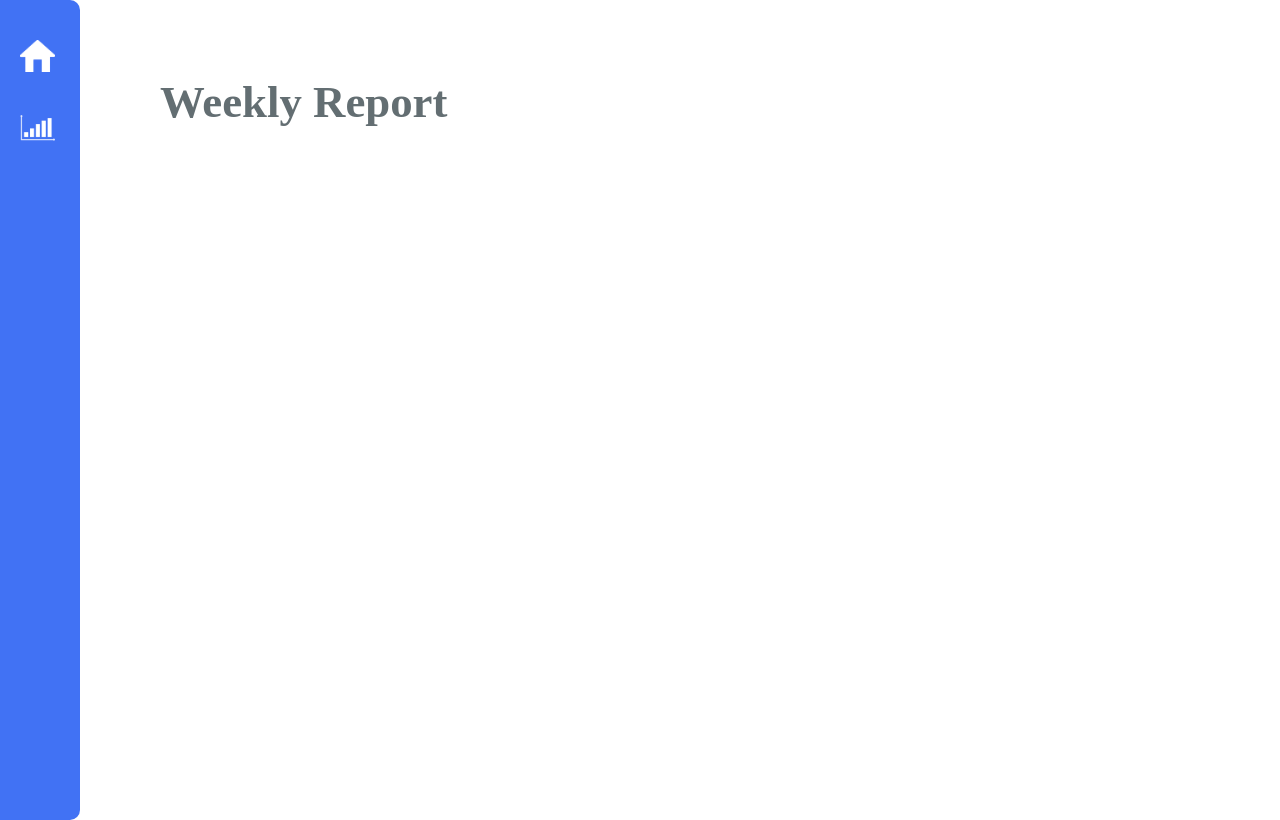
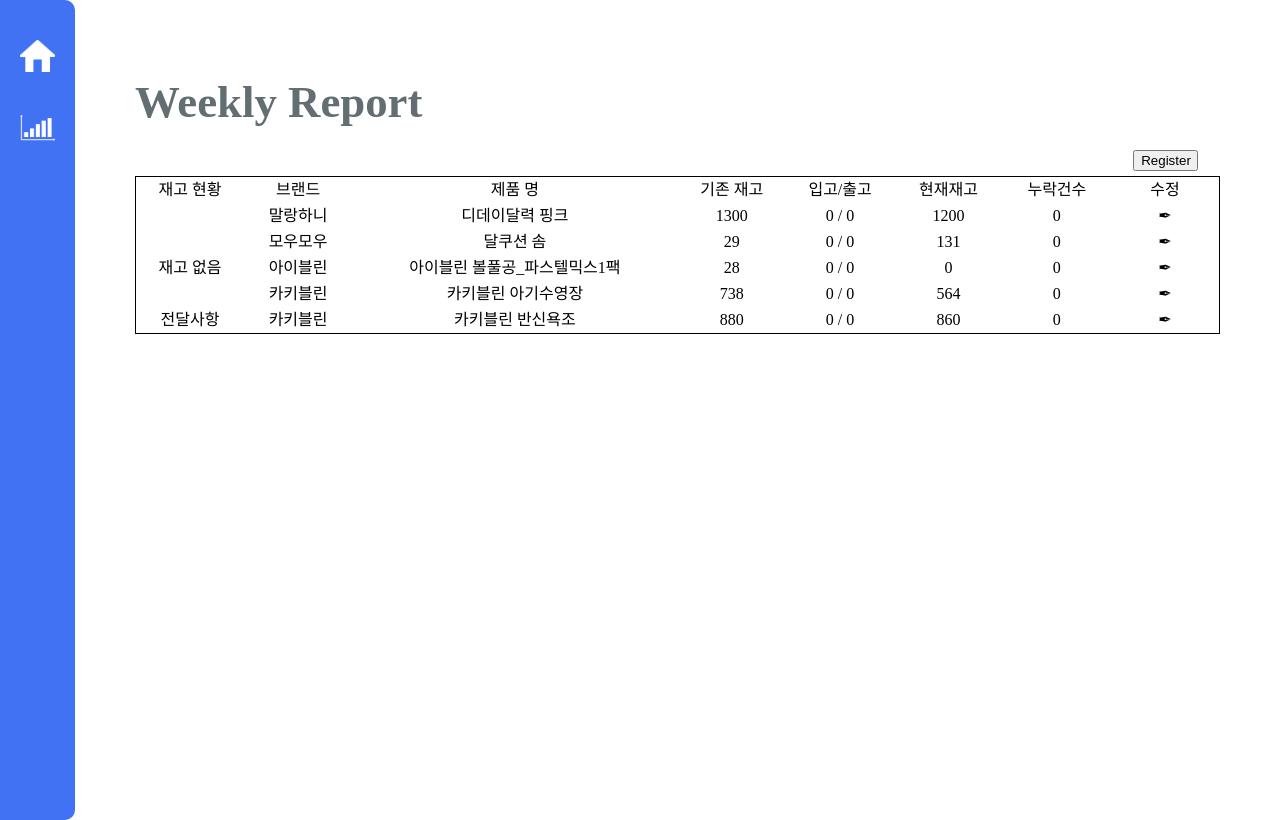
Before and after one commit to jay311311/erp-dashboard, a React (Create React App) app: page /report in a window 1280 px wide. Built offline with nearby package versions, Linux system fonts and the light colour scheme.

Commit message:
making a register modal

```diff
--- a/src/WReport/WReportPresent.js
+++ b/src/WReport/WReportPresent.js
@@ -1,42 +1,123 @@
-import React from "react"
+import React, { useState } from "react"
 import styled from "styled-components"
 
+const ContainerBox = styled.div`
+margin:60px;
+display:flex;
+width:100vw
+`
 const Container = styled.div`
-margin:80px;
-display:flex;
+width:100%
 `
+
 const Title = styled.div`
 font-size:2.8rem;
 font-weight : bold;
 color:#636e72;
+margin:20px 0;
+`
+const Register = styled.button`
+width:6%;
+margin: 5px  0% 5px 92%
+`
+const TableHeader = styled.th`
+width:10%;
+padding:5px 0
+`
+const TableBody = styled.td`
+padding:5px 0;
+`
+const ModifyModal= styled.div`
+/* position:absolute;
+top:0; */
+background: yellow;
+width:80%;
+height:30%
+`
+const RegisterModal= styled.div`
+/* position:absolute;
+top:30%; */
+background: blue;
+width:80%;
+height:30%
+`
+const ModalContainer = styled.div`
 
+display:flex;
+justify-contents:center;
+align-items: center
 `
+
 const WReportPresent =({stockBock,week}) =>{
-
+ const [register, SetRegister] =useState(false)
+ const [modify, SetModify] =useState(false)
 
     return(
-        <Container>
-            <div>
+        <ContainerBox>
+            <Container>
                 <Title>Weekly Report</Title>
-                {stockBock && stockBock.length >0 && stockBock.map(stock=>
-                    <table>
+                    <Register onClick={()=>SetRegister(!register)}>Register</Register>
+                    <table style={{width:`100%`,textAlign:"center", border:"1px solid black"}}>
+                    <thead style={{width:`100%`}}>
                         <tr>
-                            <th>
+                            <TableHeader>재고 현황</TableHeader>
+                            <TableHeader>브랜드</TableHeader>
+                            <TableHeader style={{width:`30%`}}>제품 명</TableHeader>
+                            <TableHeader>기존 재고</TableHeader>
+                            <TableHeader>입고/출고</TableHeader>
+                            <TableHeader>현재재고</TableHeader>
+                            <TableHeader>누락건수</TableHeader>
+                            <TableHeader>수정</TableHeader>
+                        </tr>
+                    </thead>
+                    {stockBock && stockBock.map(stock=> (
+                    <tbody>
+                        <tr key={Math.random()}>
+                            <TableBody >{stock.stock_state}</TableBody>
+                            <TableBody >{stock.brand}</TableBody>
+                            <TableBody >{stock.product_name}</TableBody>
+                            <TableBody >{stock.weekly_stock_past}</TableBody>
+                            <TableBody >{`${stock.weekly_stock_minus} / ${stock.weekly_stock_plus}`}</TableBody>
+                            <TableBody >{stock.weekly_stock_now}</TableBody>
+                            <TableBody >0</TableBody>
+                            <TableBody onClick={()=>SetModify(!modify)}>✒</TableBody>
+                        </tr>
+                    </tbody>
+                        ))
+                    }
+                    </table>
+                    {register ?( <ModifyModal>
+                    <ModalContainer>
+                        <div>
+                            <span>브랜드명</span>
+                            <select>
+                                <option value="나이비">나이비</option>
+                                <option value="루미레브">루미레브</option>
+                                <option value="마지마켓">마지마켓</option>
+                                <option value="말랑하니">말랑하니</option>
+                                <option value="모우모우">모우모우</option>
+                                <option value="아이블린">아이블린</option>
+                                <option value="본분">본분</option>
+                                <option value="카키블린">카키블린</option>
+                            </select>
+                        </div>
+                        <div><span>제품명</span><input value></input></div>
+                        <div><span>초기재고 </span><input value></input></div>
+                        <div><span>전달사항</span><input value></input></div>
+                        <button>확인</button>
+                        </ModalContainer>
+                        </ModifyModal> ): null}
 
-                            </th>
-                        </tr>
-                        <tr>
-                            <td>
+                    {modify ?(
+                    <RegisterModal>
+                        <ModalContainer>
 
-                            </td>
-                            <td>
+                            </ModalContainer>
+                    </RegisterModal>
+                            ) :null}
 
-                            </td>
-                        </tr>
-                    </table>
-                    )}
-            </div>
-        </Container>
+            </Container>
+        </ContainerBox>
 )
 }
 
```
Also changed, not shown: src/WReport/WReportContainer.js (+16 -1 lines), 2 other files (tests, documents, lock files or other folders).
